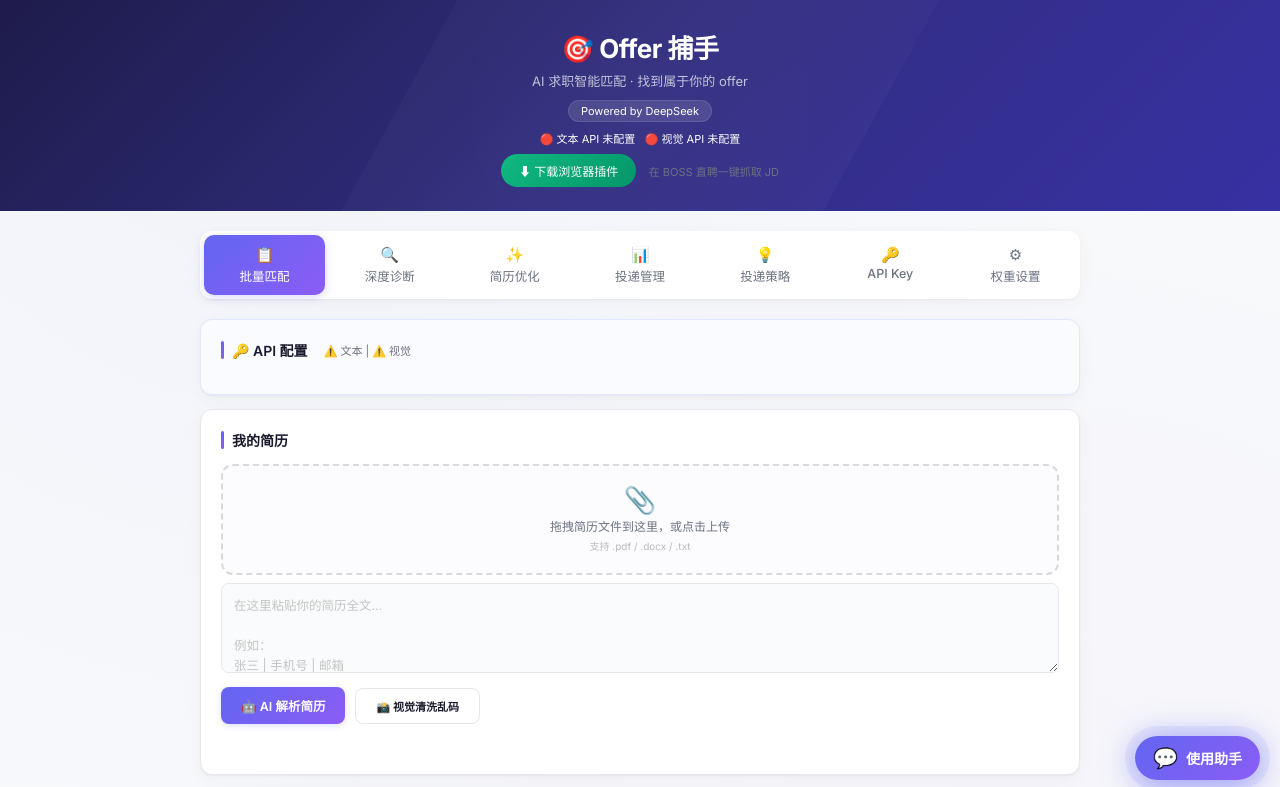
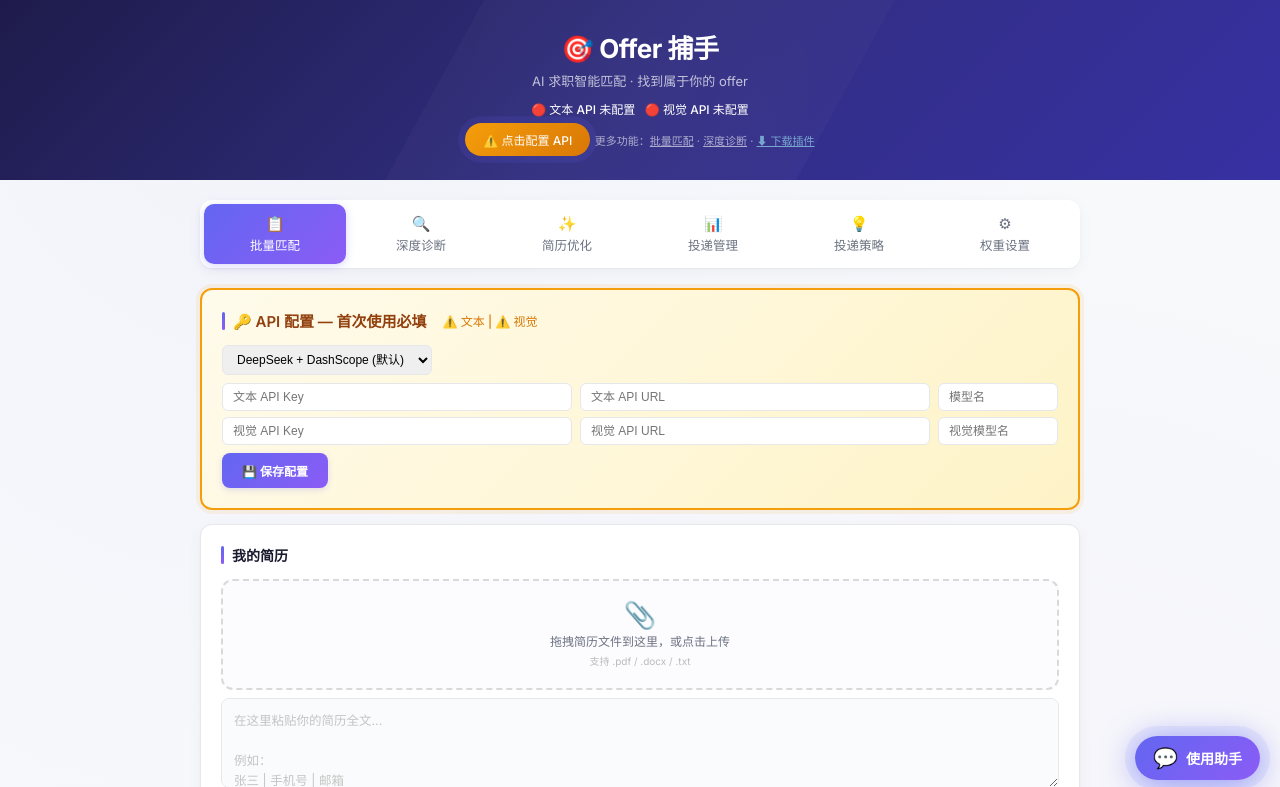
Before and after one commit to yoooogh/offer-hunter, a Flask app: page / in a window 1280 px wide. Shown: the top 787 px of the page. Run offline with Flask 3, Linux system fonts and the light colour scheme; some libraries are stand-ins or nearby versions.

Commit message:
v3.2: remove old API Key tab, merge into prominent config card on batch page

```diff
--- a/templates/index.html
+++ b/templates/index.html
@@ -352,13 +352,12 @@ textarea::placeholder{color:#c4c4c4}
 <div class="header">
   <h1>🎯 Offer 捕手</h1>
   <p>AI 求职智能匹配 · 找到属于你的 offer</p>
-  <div class="badge" style="margin-bottom:8px">Powered by DeepSeek</div>
-  <div id="key-status" style="font-size:11px;margin-bottom:8px">
+  <div id="key-status" style="font-size:12px;margin:10px 0 6px;font-weight:500;position:relative">
     <span id="key-ds">🔴 文本 API 未配置</span> &nbsp;
     <span id="key-ds2">🔴 视觉 API 未配置</span>
   </div>
-  <a href="/extension/download" style="display:inline-block;padding:8px 18px;background:linear-gradient(135deg,#10b981,#059669);color:#fff;border-radius:20px;text-decoration:none;font-size:12px;font-weight:500;position:relative">⬇ 下载浏览器插件</a>
-  <span style="font-size:11px;color:var(--muted);margin-left:8px;position:relative">在 BOSS 直聘一键抓取 JD</span>
+  <a href="#api-config-card" style="display:inline-block;padding:8px 18px;background:linear-gradient(135deg,#f59e0b,#d97706);color:#fff;border-radius:20px;text-decoration:none;font-size:12px;font-weight:500;position:relative;animation:breathe 2s ease-in-out infinite">⚠️ 点击配置 API</a>
+  <span style="display:inline-block;margin:6px 0 0 0;font-size:11px;opacity:.6;position:relative">更多功能：<a href="#panel-batch" style="color:#fff">批量匹配</a> · <a href="#panel-diagnosis" style="color:#fff">深度诊断</a> · <a href="/extension/download" style="color:#a5f3fc">⬇ 下载插件</a></span>
 </div>
 
 <div class="container">
@@ -380,49 +379,16 @@ textarea::placeholder{color:#c4c4c4}
     <div class="tab" data-panel="strategy">
       <span class="tab-icon">💡</span>投递策略
     </div>
-    <div class="tab" data-panel="apikey">
-      <span class="tab-icon">🔑</span>API Key
-    </div>
     <div class="tab" data-panel="settings">
       <span class="tab-icon">⚙</span>权重设置
     </div>
   </div>
 
-  <!-- Panel 0: API Key 配置 -->
-  <div class="panel" id="panel-apikey">
-    <div class="card" style="background:linear-gradient(135deg,#fef3c7,#fef9c3);border:1px solid #f59e0b">
-      <div class="card-title" style="color:#92400e">⚠️ 安全说明</div>
-      <p style="font-size:13px;color:#92400e;margin:0">
-        你的 API Key <strong>仅存储在服务器内存中</strong>，不会写入硬盘或上传到任何第三方。<br>
-        关闭服务器后 Key 自动清除。请放心使用。
-      </p>
-    </div>
-    <div class="card">
-      <div class="card-title">🔑 DeepSeek API Key</div>
-      <p style="font-size:12px;color:var(--muted);margin:0 0 8px">用于简历解析、JD 匹配、深度诊断、策略建议</p>
-      <input type="password" id="inp-ds-key" class="input" placeholder="sk-..." style="font-family:monospace">
-      <p style="font-size:11px;color:var(--muted);margin:4px 0 0">
-        获取地址：<a href="https://platform.deepseek.com" target="_blank">platform.deepseek.com</a>
-      </p>
-    </div>
-    <div class="card">
-      <div class="card-title">🖼️ DashScope API Key（通义千问）</div>
-      <p style="font-size:12px;color:var(--muted);margin:0 0 8px">用于简历截图识别、JD 截图提取（浏览器插件 VL 功能）</p>
-      <input type="password" id="inp-ds2-key" class="input" placeholder="sk-..." style="font-family:monospace">
-      <p style="font-size:11px;color:var(--muted);margin:4px 0 0">
-        获取地址：<a href="https://dashscope.aliyun.com/" target="_blank">dashscope.aliyun.com</a>
-      </p>
-      <p style="font-size:11px;color:var(--muted);margin:2px 0 0">💡 如果不需要 VL 截图识别功能，可以不填</p>
-    </div>
-    <button class="btn btn-primary" onclick="saveApiKeys()" style="margin-top:8px">💾 保存配置</button>
-    <span class="status" id="apikey-status"></span>
-  </div>
-
   <!-- Panel 1: 批量匹配 -->
   <div class="panel active" id="panel-batch">
-    <div class="card" id="api-config-card" style="background:#fafbff;border-color:#e0e7ff">
-      <div class="card-title" style="cursor:pointer" onclick="document.getElementById('api-config-body').classList.toggle('hidden')">🔑 API 配置 <span style="font-size:11px;color:var(--muted);font-weight:400;margin-left:8px" id="api-config-status"></span></div>
-      <div id="api-config-body" class="hidden">
+    <div class="card" id="api-config-card" style="background:linear-gradient(135deg,#fffbeb,#fef3c7);border:2px solid #f59e0b;box-shadow:0 0 0 4px rgba(245,158,11,.1)">
+      <div class="card-title" style="cursor:pointer;font-size:15px;color:#92400e" onclick="document.getElementById('api-config-body').classList.toggle('hidden')">🔑 API 配置 — 首次使用必填 <span style="font-size:12px;color:#d97706;font-weight:500;margin-left:8px" id="api-config-status"></span></div>
+      <div id="api-config-body">
         <div style="display:flex;gap:8px;flex-wrap:wrap;margin-bottom:8px">
           <select id="provider-preset" onchange="applyProviderPreset()" style="padding:6px 10px;border:1px solid var(--border);border-radius:6px;font-size:12px">
             <option value="deepseek">DeepSeek + DashScope (默认)</option>
@@ -551,50 +517,6 @@ document.querySelectorAll(".tab").forEach(t => {
 
 // ===== State =====
 let resumeData = null;
-
-// ===== API Key 管理 =====
-async function loadApiKeyStatus() {
-  try {
-    const r = await fetch('/api/config');
-    const d = await r.json();
-    document.getElementById('key-ds').innerHTML = d.ds_configured ? '🟢 文本 API 已配置' : '🔴 文本 API 未配置';
-    document.getElementById('key-ds2').innerHTML = d.dashscope_configured ? '🟢 视觉 API 已配置' : '🔴 视觉 API 未配置';
-    if (d.ds_configured) {
-      document.getElementById('inp-ds-key').placeholder = '已配置（可修改）';
-    }
-    if (d.dashscope_configured) {
-      document.getElementById('inp-ds2-key').placeholder = '已配置（可修改）';
-    }
-  } catch(e) {}
-}
-
-async function saveApiKeys() {
-  const ds = document.getElementById('inp-ds-key').value.trim();
-  const ds2 = document.getElementById('inp-ds2-key').value.trim();
-  if (!ds && !ds2) {
-    document.getElementById('apikey-status').textContent = '请至少填入一个 Key';
-    return;
-  }
-  try {
-    const r = await fetch('/api/config', {
-      method: 'POST',
-      headers: {'Content-Type': 'application/json'},
-      body: JSON.stringify({ds_key: ds, dashscope_key: ds2})
-    });
-    const d = await r.json();
-    if (d.ok) {
-      document.getElementById('apikey-status').textContent = '✅ 配置已保存';
-      document.getElementById('inp-ds-key').value = '';
-      document.getElementById('inp-ds2-key').value = '';
-      loadApiKeyStatus();
-    }
-  } catch(e) {
-    document.getElementById('apikey-status').textContent = '保存失败: ' + e.message;
-  }
-}
-
-// 页面加载时检查 Key 状态
-loadApiKeyStatus();
 
 // ===== Resume =====
 // 清洗从网页/PDF 粘贴产生的乱码（隐藏水印、CSS 残余、hash 串）
@@ -970,7 +892,9 @@ async function saveAPIConfig() {
     });
     var d = await r.json();
     document.getElementById('api-config-status').textContent = (d.ds_configured ? '✅' : '⚠️') + ' 文本 | ' + (d.dashscope_configured ? '✅' : '⚠️') + ' 视觉';
-    document.getElementById('api-config-body').classList.add('hidden');
+    document.getElementById('key-ds').innerHTML = d.ds_configured ? '🟢 文本 API 已配置' : '🔴 文本 API 未配置';
+    document.getElementById('key-ds2').innerHTML = d.dashscope_configured ? '🟢 视觉 API 已配置' : '🔴 视觉 API 未配置';
+    if (d.ds_configured || d.dashscope_configured) { document.getElementById('api-config-body').classList.add('hidden'); }
   } catch(e) {
     alert('保存失败: ' + e.message);
   }
@@ -981,7 +905,17 @@ async function saveAPIConfig() {
   try {
     var r = await fetch('/api/config');
     var d = await r.json();
+    // 卡片内状态
     document.getElementById('api-config-status').textContent = (d.ds_configured ? '✅' : '⚠️') + ' 文本 | ' + (d.dashscope_configured ? '✅' : '⚠️') + ' 视觉';
+    // Header 状态
+    document.getElementById('key-ds').innerHTML = d.ds_configured ? '🟢 文本 API 已配置' : '🔴 文本 API 未配置';
+    document.getElementById('key-ds2').innerHTML = d.dashscope_configured ? '🟢 视觉 API 已配置' : '🔴 视觉 API 未配置';
+    // 已配置则不自动展开；未配置则展开提醒
+    if (!d.ds_configured && !d.dashscope_configured) {
+      document.getElementById('api-config-body').classList.remove('hidden');
+    } else {
+      document.getElementById('api-config-body').classList.add('hidden');
+    }
     if (d.text_key_preview) document.getElementById('cfg-text-key').placeholder = '已配置: ' + d.text_key_preview;
     if (d.vision_key_preview) document.getElementById('cfg-vision-key').placeholder = '已配置: ' + d.vision_key_preview;
   } catch(e) {}
```
